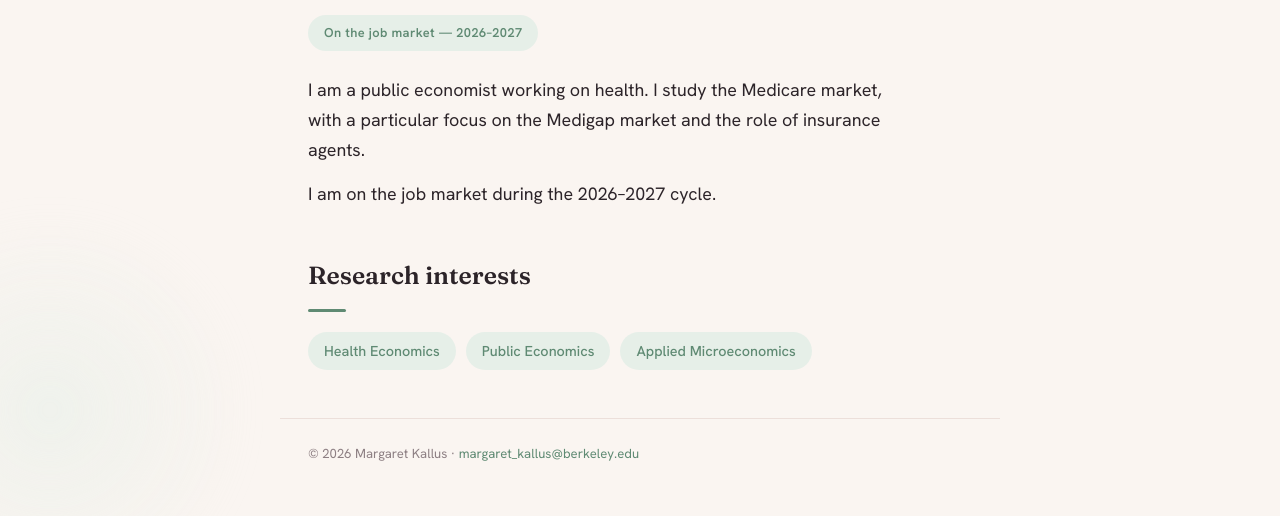
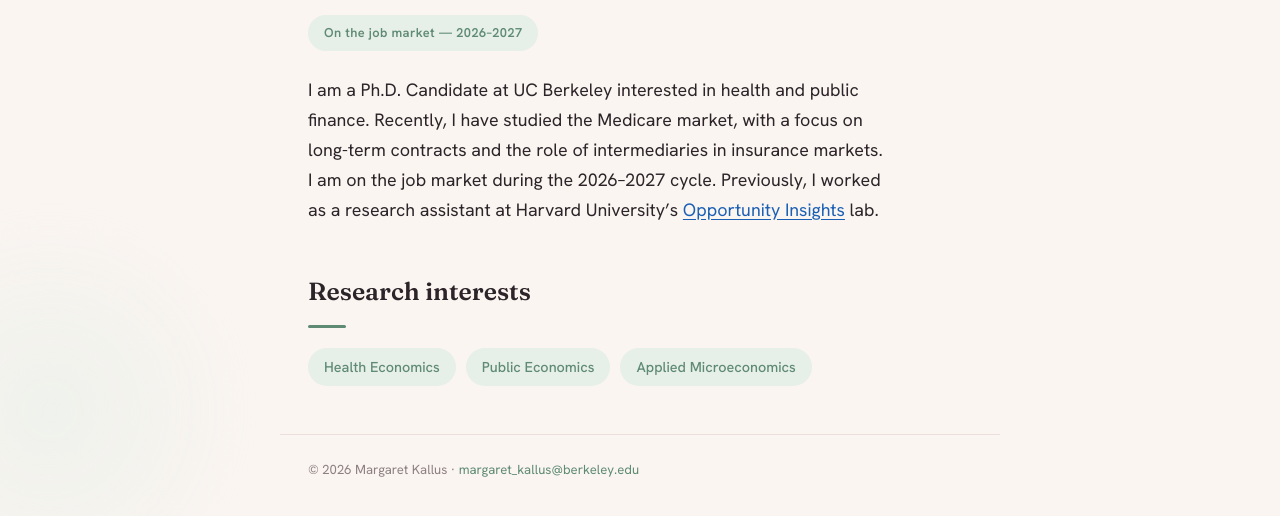
Before and after one commit to margaretgkallus/margaretgkallus.github.io, a plain HTML site: page index.html in a window 1280 px wide. Shown: the part 360-876 px from the top of the page. Drawn offline with Linux system fonts and the light colour scheme.

Commit message:
Add files via upload

```diff
--- a/index.html
+++ b/index.html
@@ -28,8 +28,7 @@
       <h1 class="name">Margaret Kallus</h1>
       <p class="role">Ph.D. Candidate in Economics · UC Berkeley</p>
       <span class="status">On the job market — 2026–2027</span>
-      <p class="lede">I am a public economist working on health. I study the Medicare market, with a particular focus on the Medigap market and the role of insurance agents.</p>
-      <p class="lede">I am on the job market during the 2026–2027 cycle.</p>
+      <p class="lede">I am a Ph.D. Candidate at UC Berkeley interested in health and public finance. Recently, I have studied the Medicare market, with a focus on long-term contracts and the role of intermediaries in insurance markets. I am on the job market during the 2026–2027 cycle. Previously, I worked as a research assistant at Harvard University’s <a href="https://opportunityinsights.org/" target="_blank" rel="noopener">Opportunity Insights</a> lab.</p>
     </section>
 
     <section class="section reveal" style="animation-delay:.08s">
--- a/style.css
+++ b/style.css
@@ -162,3 +162,6 @@ main { padding: 54px 0 20px; }
   .paper { grid-template-columns: minmax(0, 1fr); }
   .paper-img { max-width: 360px; }
 }
+
+.lede a { color: #1a5fb4; text-decoration: underline; text-underline-offset: 3px; }
+.lede a:hover { color: #0b3d7a; }
```
